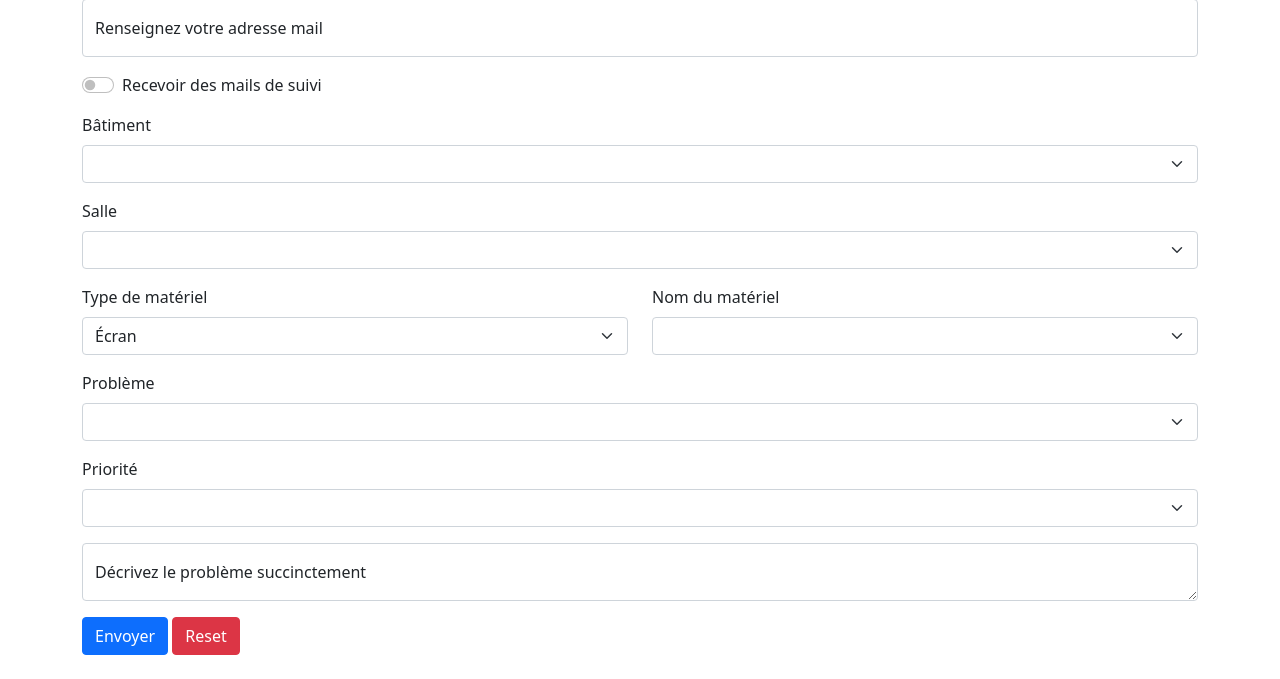
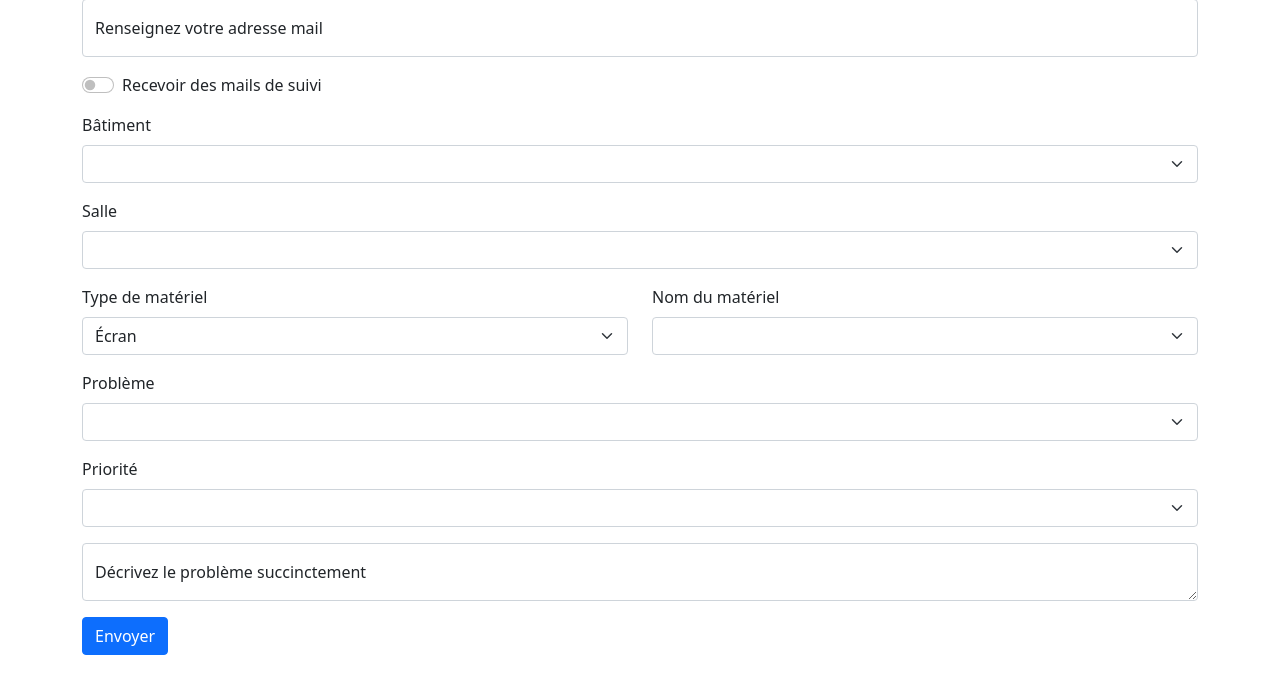
Before and after one commit to Baptiste1802/signanomalie, a Flask app: page / in a window 1280 px wide. Shown: the part 121-800 px from the top of the page. Run offline with Flask 2, Linux system fonts and the light colour scheme; lists and menus that the app fills with data are empty; parts of the project's set-up code (start-up, migrations or seed data) failed here and were passed over.

Commit message:
finition creation ticket

```diff
--- a/signanomalie/models/forms.py
+++ b/signanomalie/models/forms.py
@@ -49,9 +49,6 @@ class SignalForm(FlaskForm):
     desc = TextAreaField('Décrivez le problème succinctement', render_kw={"placeholder" : "-"})
 
     envoyer = SubmitField("Envoyer")
-    reset = SubmitField("Reset")
-
-
 
 class QrCodeForm(FlaskForm):
     batiment = SelectFieldNoValidation('Bâtiment', choices=[(id, name) for id, name in glpi.get_batiments().items()],
--- a/signanomalie/models/glpi_client.py
+++ b/signanomalie/models/glpi_client.py
@@ -41,7 +41,7 @@ class GLPI_CLIENT(GLPI):
 
     def create_ticket(self, title, content, email, priority, location, device, notification):
         self.add("Ticket",
-                {"name" : title + " - " + device,
+                {"name" : self.locations.get(int(location)) + "  : " + title + " - " + device,
                 "content" : content,
                 "urgency" : priority,
                 "itilcategories_id" : 14,
--- a/signanomalie/templates/home.html
+++ b/signanomalie/templates/home.html
@@ -110,8 +110,7 @@
             </div> -->
 
             <div class="mb-3">
-                {{ form.envoyer(class_="btn btn-primary toastbtn") }}
-                {{ form.reset(class_="btn btn-danger ")}}
+                {{ form.envoyer(class_="btn btn-primary") }}
             </div>
 
         </form>
--- a/signanomalie/views.py
+++ b/signanomalie/views.py
@@ -19,6 +19,7 @@ def home():
         desc = form.desc.data
         glpi.create_ticket(probleme, desc, mail, priorite, id_salle, materiel, notification)
         success = True
+        form.desc.data = ""
 
     return render_template(
         "home.html",
```
